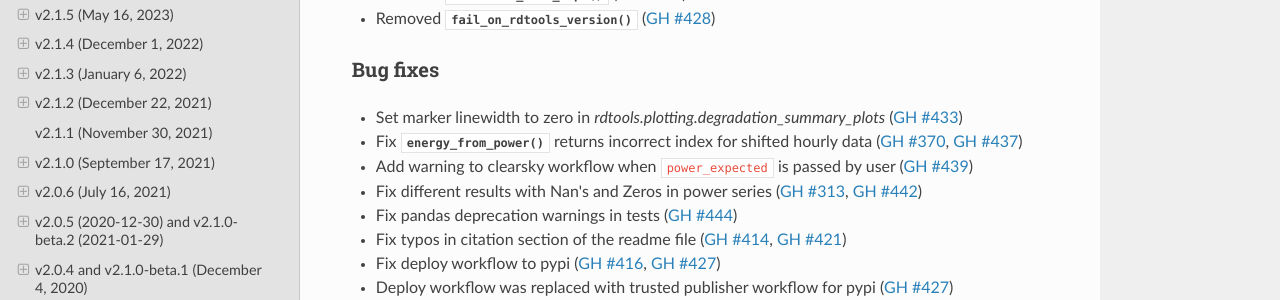
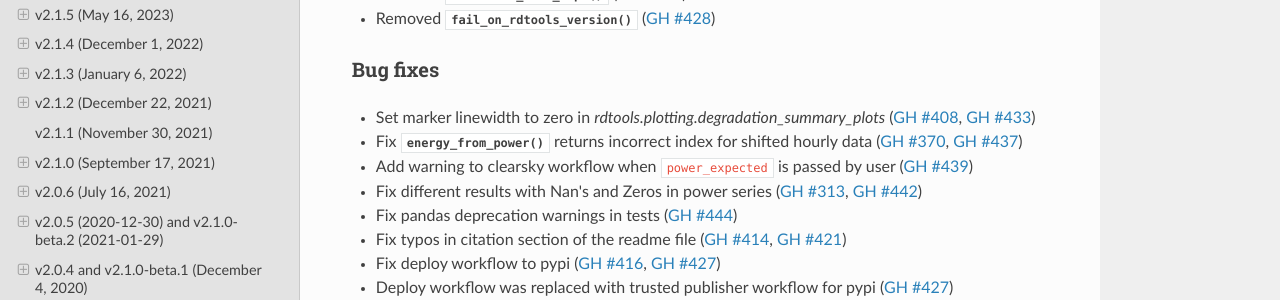
Before and after one commit to NREL/rdtools, a Sphinx documentation site: the page built from docs/sphinx/source/changelog.rst, in a window 1280 px wide and 900 px high, scrolled down 892 px. Shown: the part 150-450 px from the top of the window. Built offline with Sphinx 7.4.7 and the Read the Docs theme 3.1.0, drawn with Linux system fonts in a browser that asks for light colours; pages that are not in the unit, such as notebooks, are missing from menus.

Commit message:
Update docs/sphinx/source/changelog/v3.0.0.rst
Co-authored-by: Martin Springer <97482055+martin-springer@users.noreply.github.com>

```diff
--- a/docs/sphinx/source/changelog/v3.0.0.rst
+++ b/docs/sphinx/source/changelog/v3.0.0.rst
@@ -43,7 +43,7 @@ Deprecations
 
 Bug fixes
 ---------
-* Set marker linewidth to zero in `rdtools.plotting.degradation_summary_plots` (:pull:`433`)
+* Set marker linewidth to zero in `rdtools.plotting.degradation_summary_plots` (:issue:`408`, :pull:`433`)
 * Fix :py:func:`~rdtools.normalization.energy_from_power` returns incorrect index for shifted hourly data (:issue:`370`, :pull:`437`)
 * Add warning to clearsky workflow when ``power_expected`` is passed by user (:pull:`439`)
 * Fix different results with Nan's and Zeros in power series (:issue:`313`, :pull:`442`)
```
